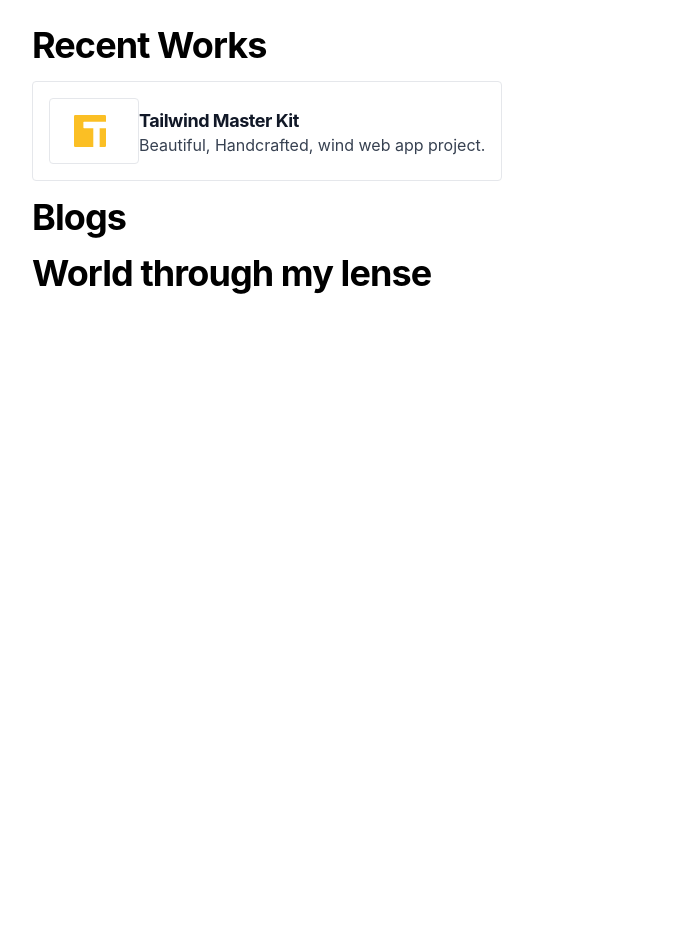
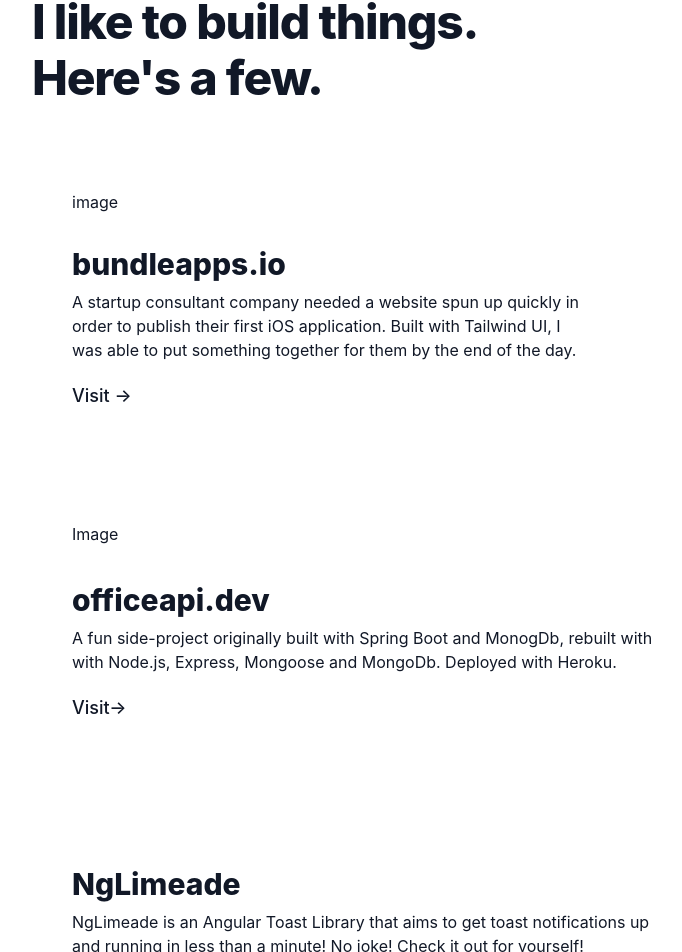
Before and after one commit to istiak227/istiak-portfolio, a Next.js app: page / in a window 1280 px wide. Shown: the part 351-1303 px from the top of the page, without its empty margins (272-954 px from the left). Before the commit the page ends 800 px from the top, so only its background shows below. Built offline with nearby package versions, Linux system fonts and the light colour scheme; a web font is replaced by a local one; what @tailwindcss/typography would draw is missing.

Commit message:
removed padding

```diff
--- a/components/Container.js
+++ b/components/Container.js
@@ -1,15 +1,15 @@
 import Head from 'next/head'
 import { useRouter } from 'next/router'
 import { useEffect, useState } from 'react'
-import NextLink from "next/link";
+import NextLink from 'next/link'
 import { useTheme } from 'next-themes'
 
 export default function Container(props) {
   const [mounted, setMounted] = useState(false)
-  const {theme, setTheme} = useTheme()
-  useEffect(() => setMounted(true), []);
-  const {children, ...customMeta} = props
-  const router = useRouter();
+  const { theme, setTheme } = useTheme()
+  useEffect(() => setMounted(true), [])
+  const { children, ...customMeta } = props
+  const router = useRouter()
   const meta = {
     title: 'Istiak Ahmed',
     description: `Istiak Ahmed's personal portfolio website`,
@@ -24,12 +24,15 @@
         <meta name="robots" content="follow, index" />
         <meta content={meta.description} name="description" />
       </Head>
-      <nav className="sticky-nav flex justify-between items-center max-w-4xl w-full p-8 my-0 md:my-8 mx-auto bg-white dark:bg-black bg-opacity-60">
+      <nav className="sticky-nav flex justify-between items-center max-w-4xl w-full p-8 my-0 mx-auto bg-white dark:bg-black bg-opacity-60">
+        <a href="#skip" className="sr-only focus:not-sr-only">
+          Skip to content
+        </a>
         <button
           aria-label="Toggle Dark Mode"
           type="button"
           className="bg-gray-200 dark:bg-gray-800 rounded p-3 h-10 w-10"
-          onClick={() => setTheme(theme === "dark" ? "light" : "dark")}
+          onClick={() => setTheme(theme === 'dark' ? 'light' : 'dark')}
         >
           {mounted && (
             <svg
@@ -39,7 +42,7 @@
               stroke="currentColor"
               className="h-4 w-4 text-gray-800 dark:text-gray-200"
             >
-              {theme === "dark" ? (
+              {theme === 'dark' ? (
                 <path
                   strokeLinecap="round"
                   strokeLinejoin="round"
@@ -71,11 +74,9 @@
           </NextLink>
 
           <NextLink href="/lense">
-            <a className="p-1 sm:p-4 text-gray-900 dark:text-gray-100">
-              lense
-            </a>
+            <a className="p-1 sm:p-4 text-gray-900 dark:text-gray-100">lense</a>
           </NextLink>
-         {/*  <NextLink href="/snippets">
+          {/*  <NextLink href="/snippets">
             <a className="p-1 sm:p-4 hidden md:inline text-gray-900 dark:text-gray-100">
               Snippets
             </a>
--- /dev/null
+++ b/components/ProjectSections.js
@@ -0,0 +1,88 @@
+import React from 'react';
+
+const ProjectsSection = () => (
+  <section className="mb-24">
+    <h2 className="sm:text-lg sm:leading-snug font-semibold tracking-wide uppercase text-orange mb-3">
+      Projects
+    </h2>
+    <div className="text-primary text-3xl sm:text-5xl lg:text-5xl leading-none font-extrabold tracking-tight mb-4">
+      <p className="mb-2">I like to build things.</p>
+      <p className="mb-8">Here's a few.</p>
+    </div>
+
+    <ul className="grid grid-cols-1 gap-8  mt-12">
+      <li className="bg-secondary rounded-3xl">
+        <div className="p-6 md:p-10 flex flex-col-reverse ">
+          <div className="mt-8 md:max-w-lg">
+            <p className="text-2xl lg:text-3xl font-extrabold text-primary mb-2">
+              bundleapps.io
+            </p>
+            <p className="text-secondary prose-lg mb-3">
+              A startup consultant company needed a website spun up quickly in
+              order to publish their first iOS application. Built with Tailwind
+              UI, I was able to put something together for them by the end of
+              the day.
+            </p>
+            <a href="https://bundleapps.io/" target="_blank" rel="noreferrer">
+              <div className="inline-flex text-base sm:text-lg lg:text-base xl:text-lg font-medium transition-colors duration-200 focus:ring-2 focus:ring-offset-2 focus:ring-current focus:outline-none rounded-md text-orange hover:text-orange-hover mt-2">
+                <p>Visit -{'>'}</p>
+              </div>
+            </a>
+          </div>
+          <div>
+            image
+          </div>
+        </div>
+      </li>
+      <li className="bg-secondary rounded-3xl relative overflow-hidden">
+        <div className="p-6 md:p-10">
+          <div>
+            Image
+          </div>
+          <div className="mt-9">
+            <p className="text-2xl lg:text-3xl font-extrabold text-primary mb-2">
+              officeapi.dev
+            </p>
+            <p className="text-secondary prose-lg mb-3">
+              A fun side-project originally built with Spring Boot and MonogDb,
+              rebuilt with with Node.js, Express, Mongoose and MongoDb. Deployed
+              with Heroku.
+            </p>
+            <a
+              href="https://www.officeapi.dev/"
+              target="_blank"
+              rel="noreferrer"
+            >
+              <div className="inline-flex text-base sm:text-lg lg:text-base xl:text-lg font-medium transition-colors duration-200 focus:ring-2 focus:ring-offset-2 focus:ring-current focus:outline-none rounded-md text-orange hover:text-orange-hover mt-2">
+                <p>Visit-{'>'}</p>
+              </div>
+            </a>
+          </div>
+        </div>
+      </li>
+      <li className="bg-secondary rounded-3xl overflow-hidden p-6 md:p-10 flex flex-col items-center">
+        <div className="mt-8">
+          <p className="text-2xl lg:text-3xl font-extrabold text-primary mb-2">
+            NgLimeade
+          </p>
+          <p className="text-coolGray-500 dark:text-coolGray-400 prose-lg mb-3">
+            NgLimeade is an Angular Toast Library that aims to get toast
+            notifications up and running in less than a minute! No joke! Check
+            it out for yourself!
+          </p>
+          <a
+            href="https://www.npmjs.com/package/ng-limeade"
+            target="_blank"
+            rel="noreferrer"
+          >
+            <div className="inline-flex text-base sm:text-lg lg:text-base xl:text-lg font-medium transition-colors duration-200 focus:ring-2 focus:ring-offset-2 focus:ring-current focus:outline-none rounded-md text-orange hover:text-orange-hover mt-2">
+              <p>Visit-{'>'}</p>
+            </div>
+          </a>
+        </div>
+      </li>
+    </ul>
+  </section>
+);
+
+export default ProjectsSection;
--- a/pages/index.js
+++ b/pages/index.js
@@ -4,18 +4,10 @@
 
 import Container from '@/components/Container'
 import ProjectCard from '@/components/ProjectCard'
+import ProjectsSection from '@/components/ProjectSections'
 
 export default function Home() {
   return (
-    <div className={styles.container}>
-      {/* <Head>
-        <title>Istiak Ahmed</title>
-        <meta
-          name="description"
-          content="Istiak Ahmed's personal portfolio website"
-        />
-        <link rel="icon" href="/favicon.ico" />
-      </Head> */}
     <Container
       title="Istiak Ahmed"
       description="Istiak Ahmed's personal portfolio website"
@@ -28,6 +20,7 @@
           A software engineer, entrapruner and a learner. Founded a tech
           enthusiast hub called Traideas.
         </h2>
+        <ProjectsSection />
         <h3 className="font-bold text-2xl md:text-4xl tracking-tight mb-4 text-black dark:text-white">
           Recent Works
         </h3>
@@ -46,6 +39,5 @@
         </h3>
       </div>
     </Container>
-    </div>
   )
 }
--- a/styles/globals.css
+++ b/styles/globals.css
@@ -2,14 +2,14 @@
 @tailwind components;
 @tailwind utilities;
 
-@import url("https://fonts.googleapis.com/css2?family=Inter:wght@100;200;300;400;500;600;700;800;900&display=swap");
+@import url('https://fonts.googleapis.com/css2?family=Inter:wght@100;200;300;400;500;600;700;800;900&display=swap');
 
 @font-face {
-  font-family: "Inter";
+  font-family: 'Inter';
   font-style: normal;
   font-weight: 100 900;
   font-display: optional;
-  src: url(/fonts/inter-var-latin.woff2) format("woff2");
+  src: url(/fonts/inter-var-latin.woff2) format('woff2');
   unicode-range: U+0000-00FF, U+0131, U+0152-0153, U+02BB-02BC, U+02C6, U+02DA,
     U+02DC, U+2000-206F, U+2074, U+20AC, U+2122, U+2191, U+2193, U+2212, U+2215,
     U+FEFF, U+FFFD;
@@ -19,10 +19,12 @@
   scroll-behavior: smooth;
 }
 
+/*
 body {
-  /* font-family: "Inter"; */
-  transition: "duration-300"
+  font-family: "Inter";
+  transition: 'duration-300';
 }
+*/
 
 .sticky-nav {
   position: sticky;
@@ -118,8 +120,8 @@
   @apply text-yellow-500;
 }
 
-code[class*="language-"],
-pre[class*="language-"] {
+code[class*='language-'],
+pre[class*='language-'] {
   @apply text-gray-800 dark:text-gray-50;
 }
 
@@ -145,8 +147,8 @@
 }
 
 /* Remove Safari input shadow on mobile */
-input[type="text"],
-input[type="email"] {
+input[type='text'],
+input[type='email'] {
   -webkit-appearance: none;
   -moz-appearance: none;
   appearance: none;
```
Lines whose indentation alone changed are shown as unchanged.
